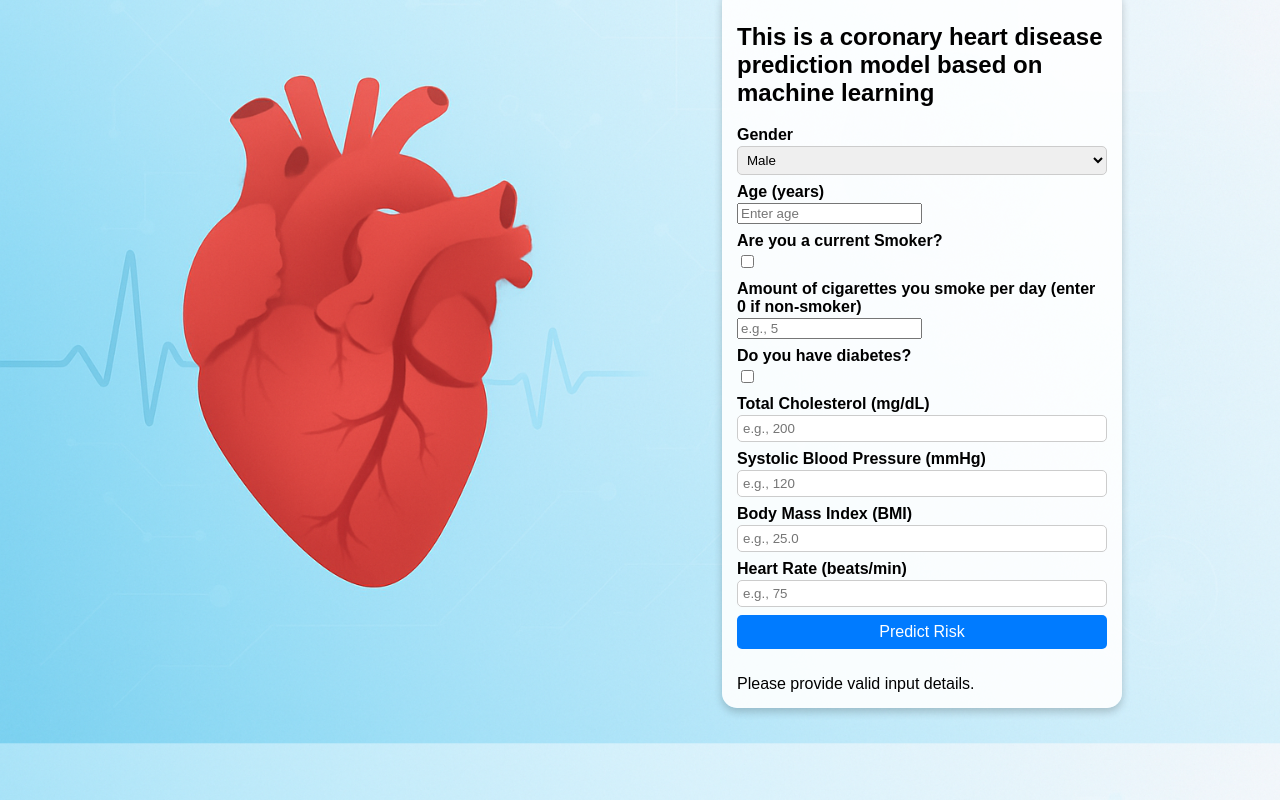
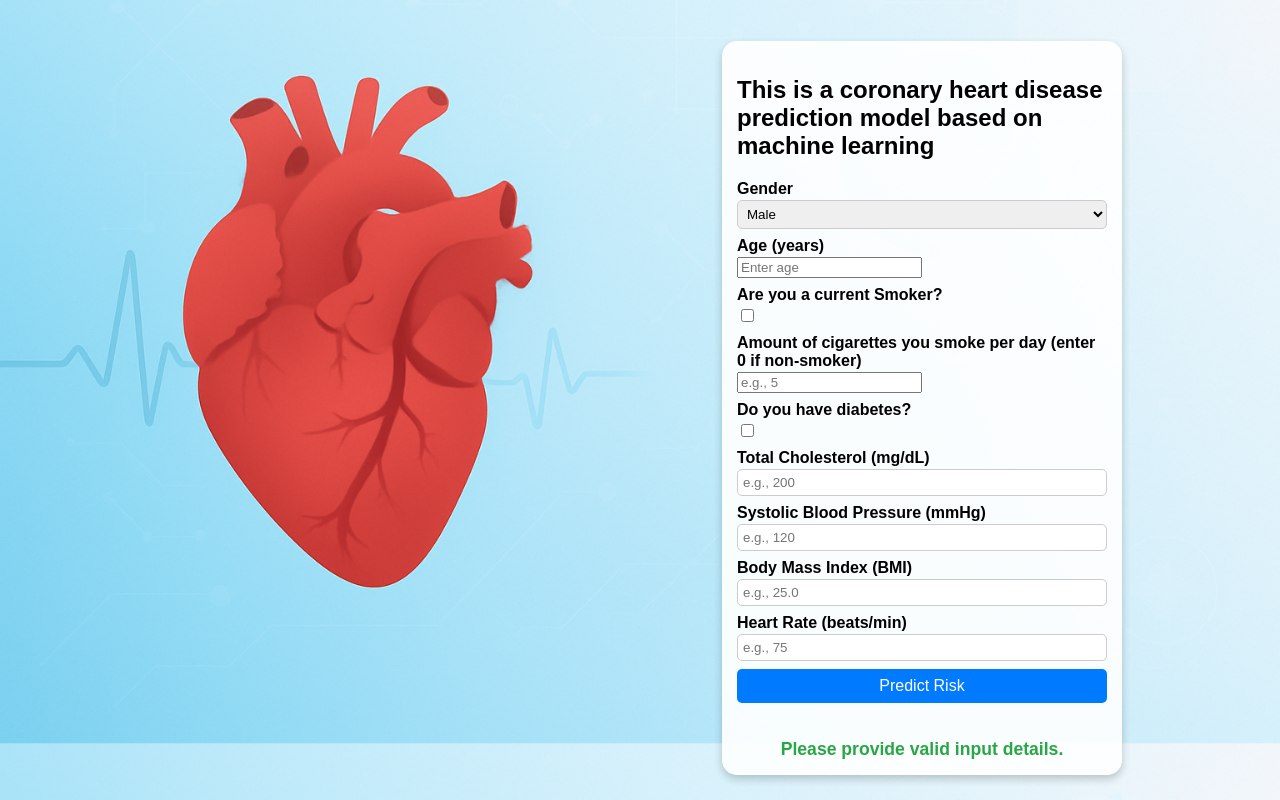
Before and after one commit to Nazihahaha/Coronary-Heart-Disease-Prediction, a Flask app: page / in a window 1280 px wide. Run offline with Flask 3, Linux system fonts and the light colour scheme.

Commit message:
Switch to XGBoost model and update prediction logic
Replaced the previous model with an XGBoost classifier, updating the model loading in app.py and changing the prediction logic to use the scaled input. Removed the old model.joblib and added xgb_model.joblib. Updated main.ipynb to include XGBoost training and evaluation, and added SMOTE and class balancing steps. Minor cleanup in index.html to support new prediction workflow.

```diff
--- a/app.py
+++ b/app.py
@@ -10,7 +10,7 @@ app.config["SECRET_KEY"] = "secret_key"
 
 # Load the trained model or create a dummy class if loading fails
 try:
-    model = joblib.load("model.joblib")
+    model = joblib.load("xgb_model.joblib")
     scaler = joblib.load('scaler.joblib')
     print("SUCCESS: model.joblib loaded.")
 except FileNotFoundError:
@@ -24,7 +24,6 @@ def predict():
 
     # Default message for GET request or unsuccessful POST
     message = "Please provide valid input details."
-    message_style = ""
 
     # Check for client-side validation errors before attempting model prediction
     if form.validate_on_submit():
@@ -43,7 +42,7 @@ def predict():
                 heartRate = [float(form.heartRate.data)]
             ))
             X_new_scaled = scaler.transform(x_new)
-            predict_value = model.predict(x_new)[0]
+            predict_value = model.predict(X_new_scaled)[0]
 
             # Translate the prediction (1 is "High Risk" and 0 is "Low Risk")
             if predict_value == 1:
--- a/templates/index.html
+++ b/templates/index.html
@@ -12,11 +12,17 @@
     .container {
         display: flex;
         justify-content: flex-end;
+        /* Change align-items to 'center' or 'flex-start' and adjust height/padding-top */
         align-items: center;
-        padding-top: 0px;
-        height: 85vh;
+        /* Increase padding-top to push content down from the top */
+        padding-top: 100px; /* Changed from 0px to 50px (or any value you prefer) */
+
+        /* Decrease height if you want it closer to the default flow.
+        If you use padding-top, you can often remove or reduce the height property. */
+        height: 75vh; /* Reduced from 85vh to 75vh to bring the center point down */
+
         padding-right: 150px;
-    }
+}
 
     .form-block {
         background-color: rgba(255, 255, 255, 0.9);
@@ -80,6 +86,21 @@
 
     .submit-button:hover {
         background-color: #0056b3;
+    }
+
+    .prediction-output {
+        text-align: center; /* Center the message */
+        font-size: 1.1em;
+        font-weight: bold;
+        margin-top: 10px; /* Add some spacing above the text */
+    }
+
+    .risk {
+        color: #dc3545; /* A standard red color */
+    }
+
+    .no-risk {
+        color: #28a745; /* A standard green color */
     }
 </style>
 
@@ -183,7 +204,7 @@
                 {{ form.submit(class="submit-button") }}
             </div>
             <br>
-            <div>
+            <div class="prediction-output {% if 'Risk' in output %}risk{% else %}no-risk{% endif %}">
                 {{ output }}
             </div>
         </form>
```
Also changed, not shown: 3 other files.
